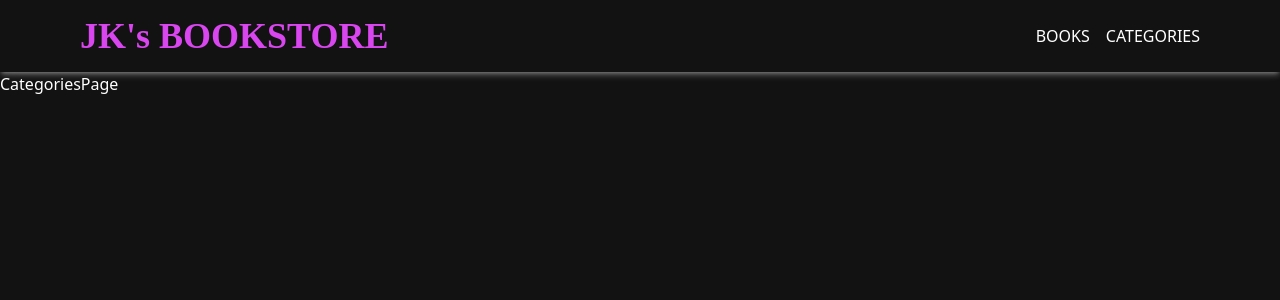
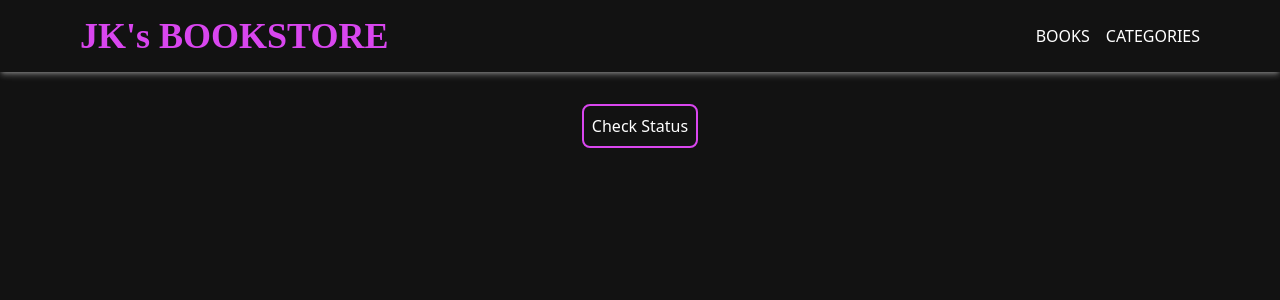
Before and after one commit to ohyajk/Bookstore, a React (Create React App) app: page /categories in a window 1280 px wide. Shown: the top 300 px of the page. Built offline with nearby package versions, Linux system fonts and the light colour scheme; the HTML template or start-up script is replaced by a standard one.

Commit message:
Add Check Status Button

```diff
--- a/src/Pages/CategoriesPage.jsx
+++ b/src/Pages/CategoriesPage.jsx
@@ -2,7 +2,9 @@ import React from "react";
 
 const CategoriesPage = () => {
   return (
-    <div>CategoriesPage</div>
+    <div className="flex justify-center py-8">
+        <button className="border-2 border-fuchsia-500 p-2 cursor-pointer rounded-lg">Check Status</button>
+    </div>
   )
 }
 
```
